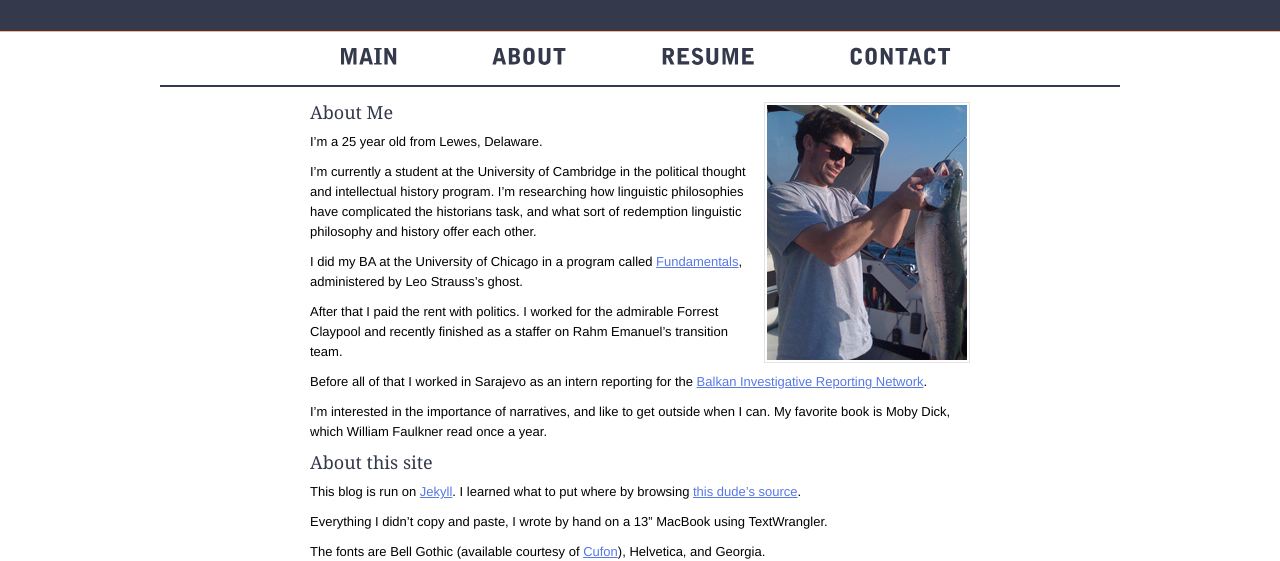
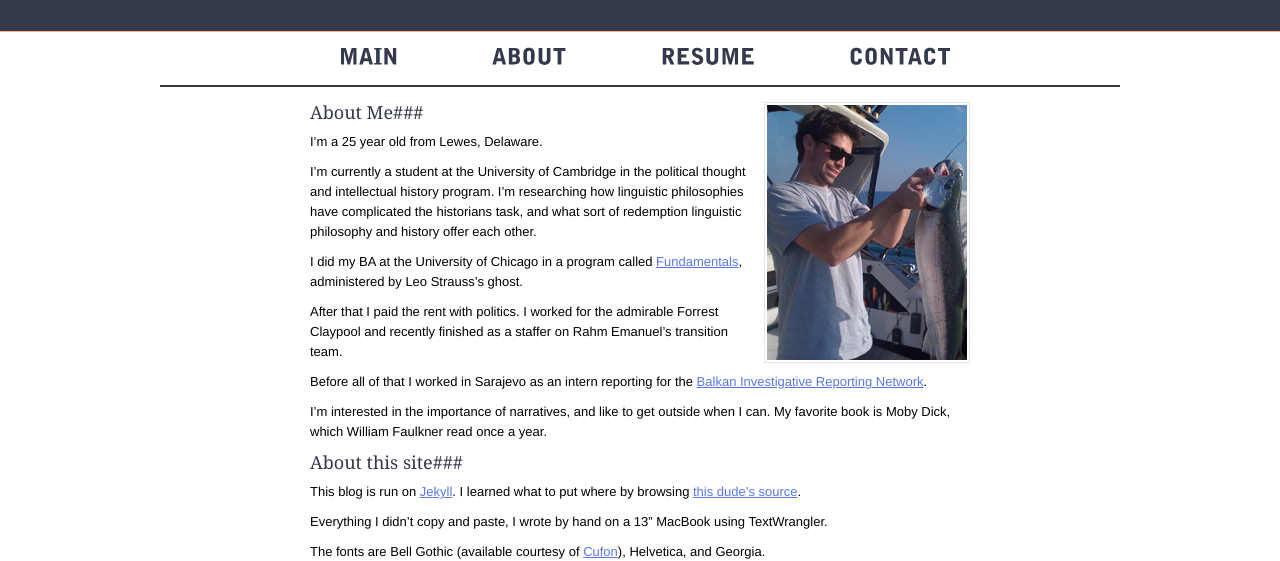
Before and after one commit to evanseyf/blog, a Jekyll site: the page built from about.markdown, in a window 1280 px wide. Shown: the part 172-733 px from the top of the page. Built offline with Jekyll 4.4.1, drawn with Linux system fonts in a browser that asks for light colours; Markdown is read by kramdown in place of the engine named in the settings.

```diff
--- a/about.markdown
+++ b/about.markdown
@@ -5,7 +5,7 @@ title: About
 
 <img src="/images/bio_photo.jpg" style="float:right;"/>
 
-<h3>About Me</h3>
+###About Me###
 
 I'm a 25 year old from Lewes, Delaware.
 
@@ -19,7 +19,7 @@ Before all of that I worked in Sarajevo as an intern reporting for the [Balkan I
 
 I'm interested in the importance of narratives, and like to get outside when I can. My favorite book is Moby Dick, which William Faulkner read once a year.
 
-<h3>About this site</h3>
+###About this site###
 
 This blog is run on [Jekyll](https://github.com/mojombo/jekyll). I learned what to put where by browsing [this dude's source](https://github.com/harperreed/harperreed-blog).
 
```
